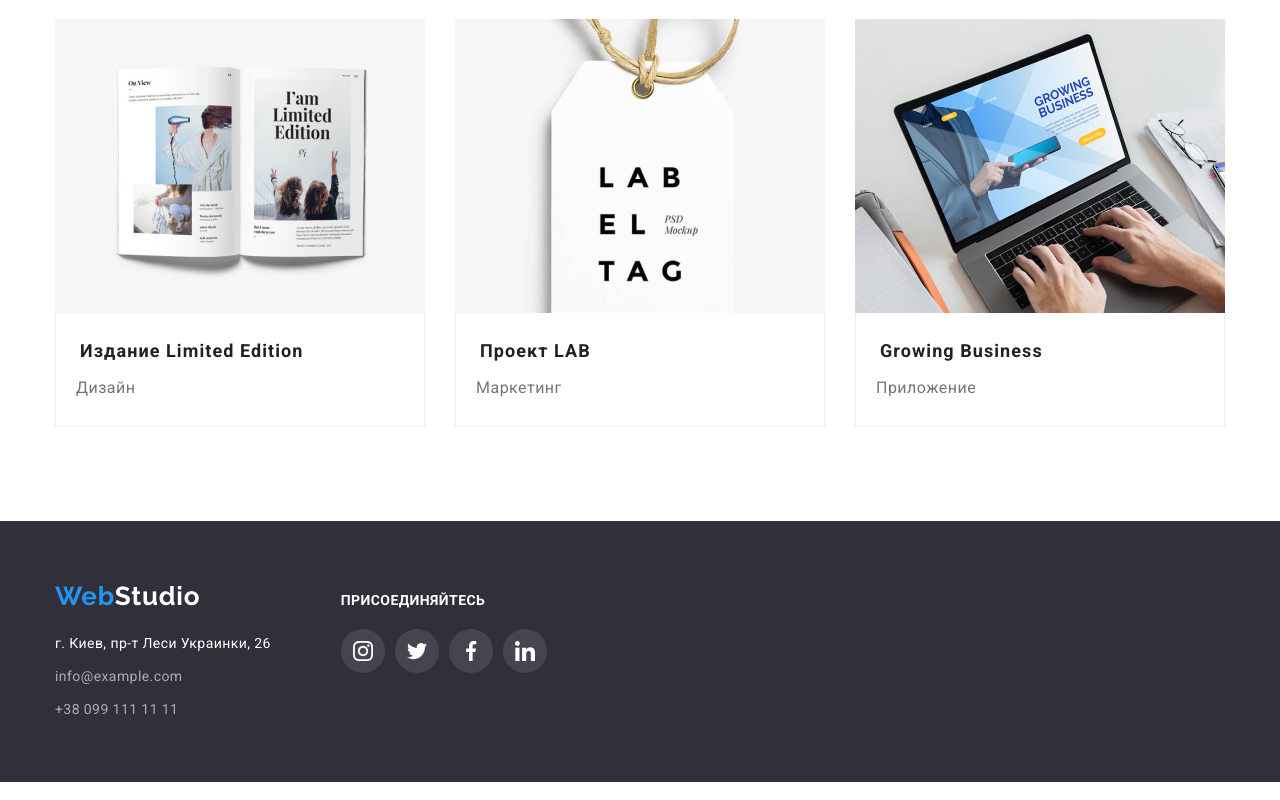
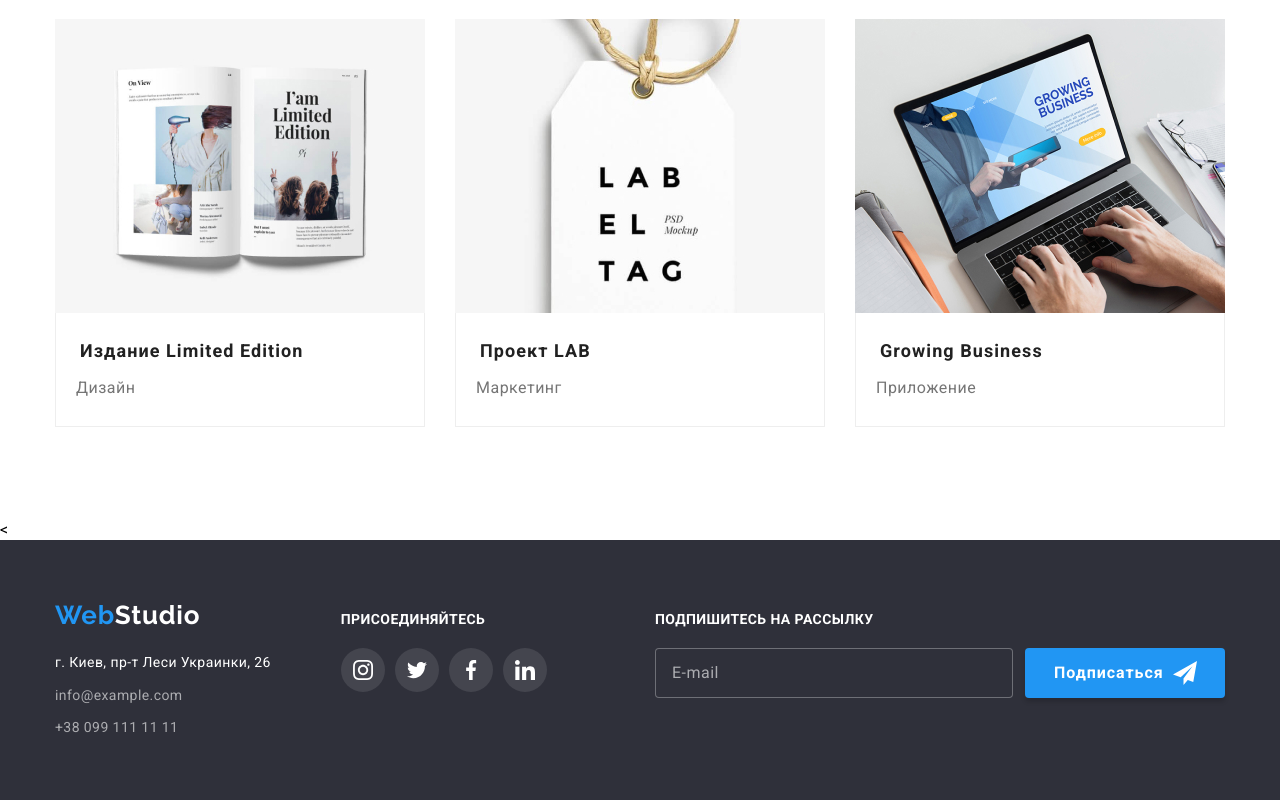
Before and after one commit to 23birola/goit-markup-hw-06, a plain HTML site: page portfolio.html in a window 1280 px wide. Shown: the part 1122-1922 px from the top of the page. Drawn offline with nearby package versions, Linux system fonts and the light colour scheme.

Commit message:
edited styles

```diff
--- a/css/styles.css
+++ b/css/styles.css
@@ -426,7 +426,13 @@ footer {
 
 .footer .container {
   display: flex;
+  justify-content: space-between;
 }
+
+.footer-left-side {
+  display: flex;
+}
+
 .footer .logo {
   display: block;
   margin-bottom: 20px;
@@ -487,7 +493,6 @@ address {
 }
 
 .subscribe {
-  margin-left: 93px;
   margin-top: 12px;
 }
 
--- a/portfolio.html
+++ b/portfolio.html
@@ -176,8 +176,9 @@
       </section>
     </main>
     <!-- Футер -->
-    <footer class="footer">
+    <<footer class="footer">
       <div class="container">
+        <div class="footer-left-side">
           <div>
             <a class="logo dark-theme link" href="/"
             ><span class="logo-accent">Web</span>Studio</a
@@ -241,6 +242,20 @@
             </div>
         </div>
 
+
+        <div class="subscribe">
+          <p class="subscribe-text">Подпишитесь на рассылку</p>
+          <form class="subscribe-form">
+            <input type="email" name="email" class="email" placeholder="E-mail">
+            <button type="submit" class="submit-btn">Подписаться
+              <svg class="submit-icon" width="24" height="24">
+                <use href="./images/sprite.svg#submit-btn-icon"></use>
+              </svg>
+          </button>
+          </form>
+        </div>
+      </div>
+
     </address>
   </footer>
   </body>
```
Also changed, not shown: index.html (+3 -0 lines). Lines whose indentation alone changed are shown as unchanged.
